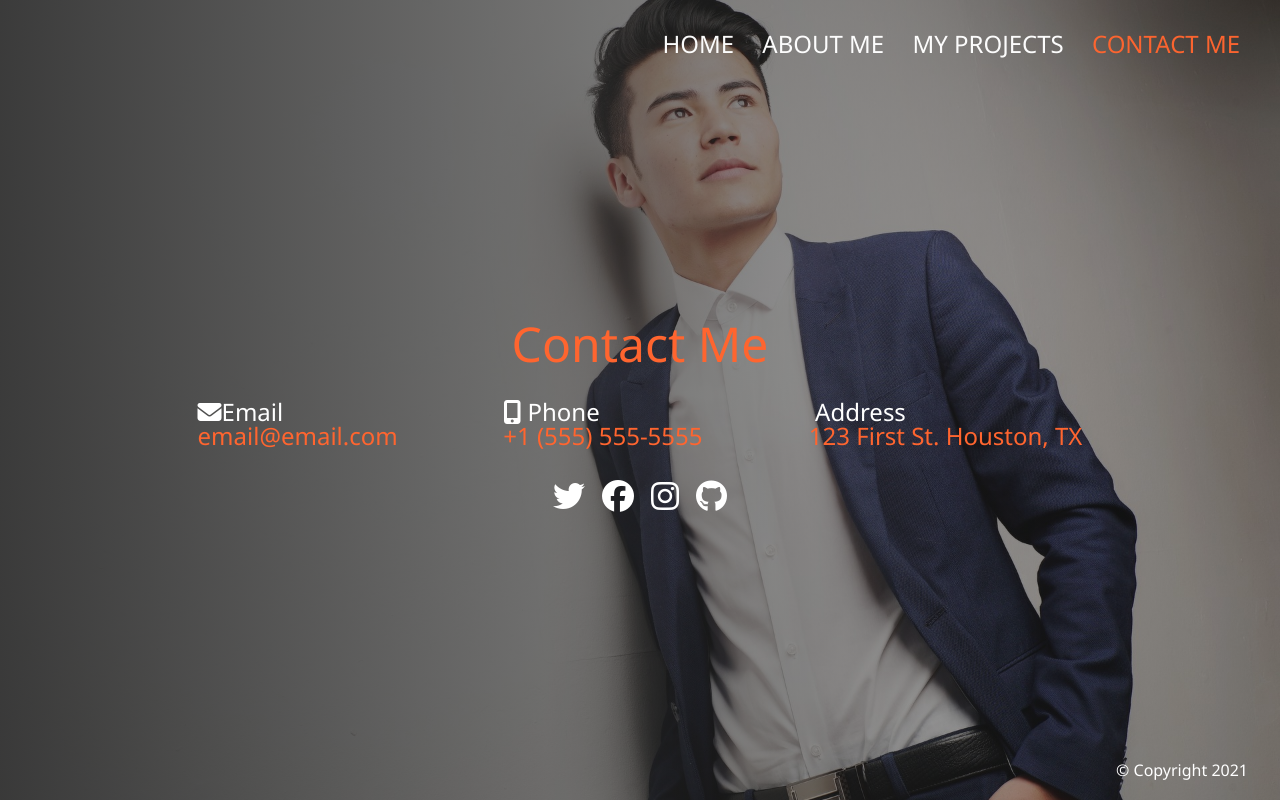
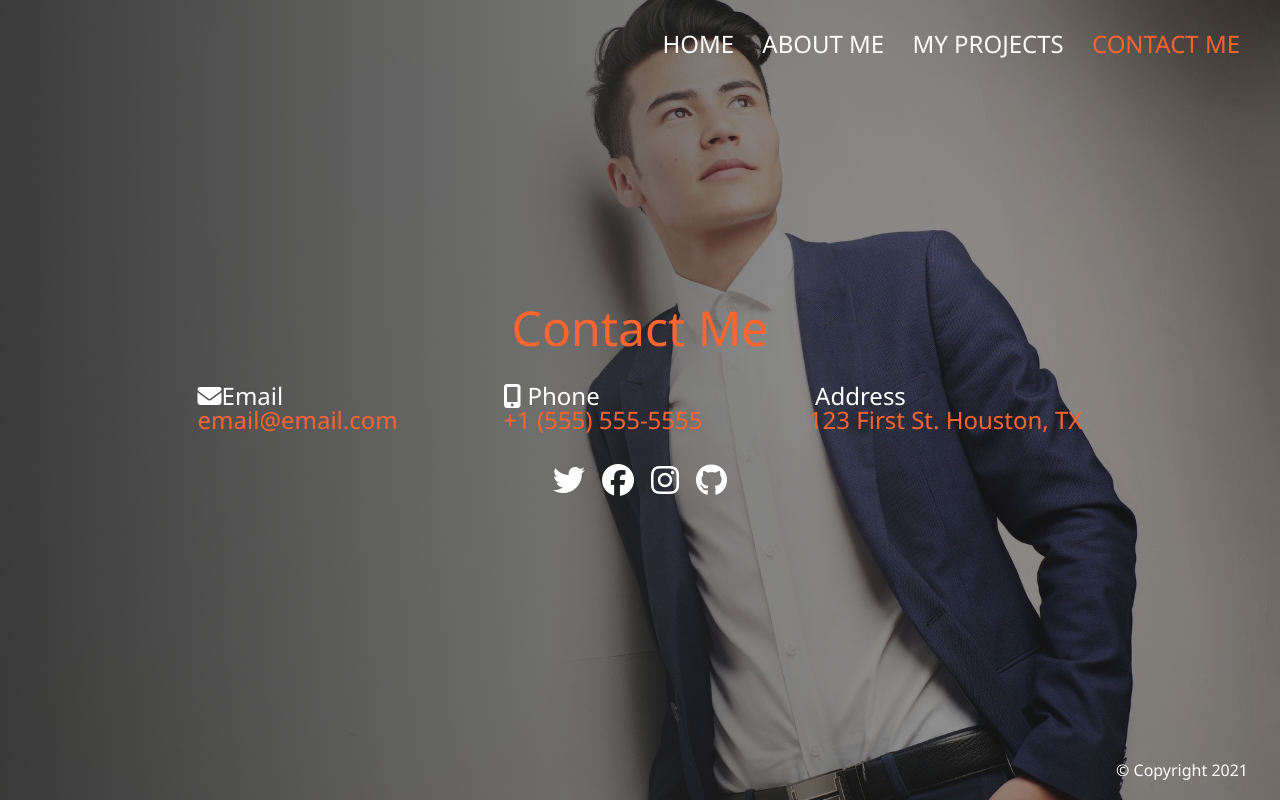
Before and after one commit to tssessy/SassProject, a plain HTML site: page contact.html in a window 1280 px wide. Drawn offline with nearby package versions, Linux system fonts and the light colour scheme; files that its build step writes are made by us from their sources; some icons are missing.

Commit message:
Update _contact.scss

```diff
--- a/scss/_contact.scss
+++ b/scss/_contact.scss
@@ -1,10 +1,10 @@
 .contact {
   height: 100%;
-  padding-top: 40vh;
   overflow: hidden;
   display: flex;
   flex-direction: column;
   align-items: center;
+  justify-content: center;
   background: linear-gradient(
       to right,
       rgba($primary-color, 0.9),
```
